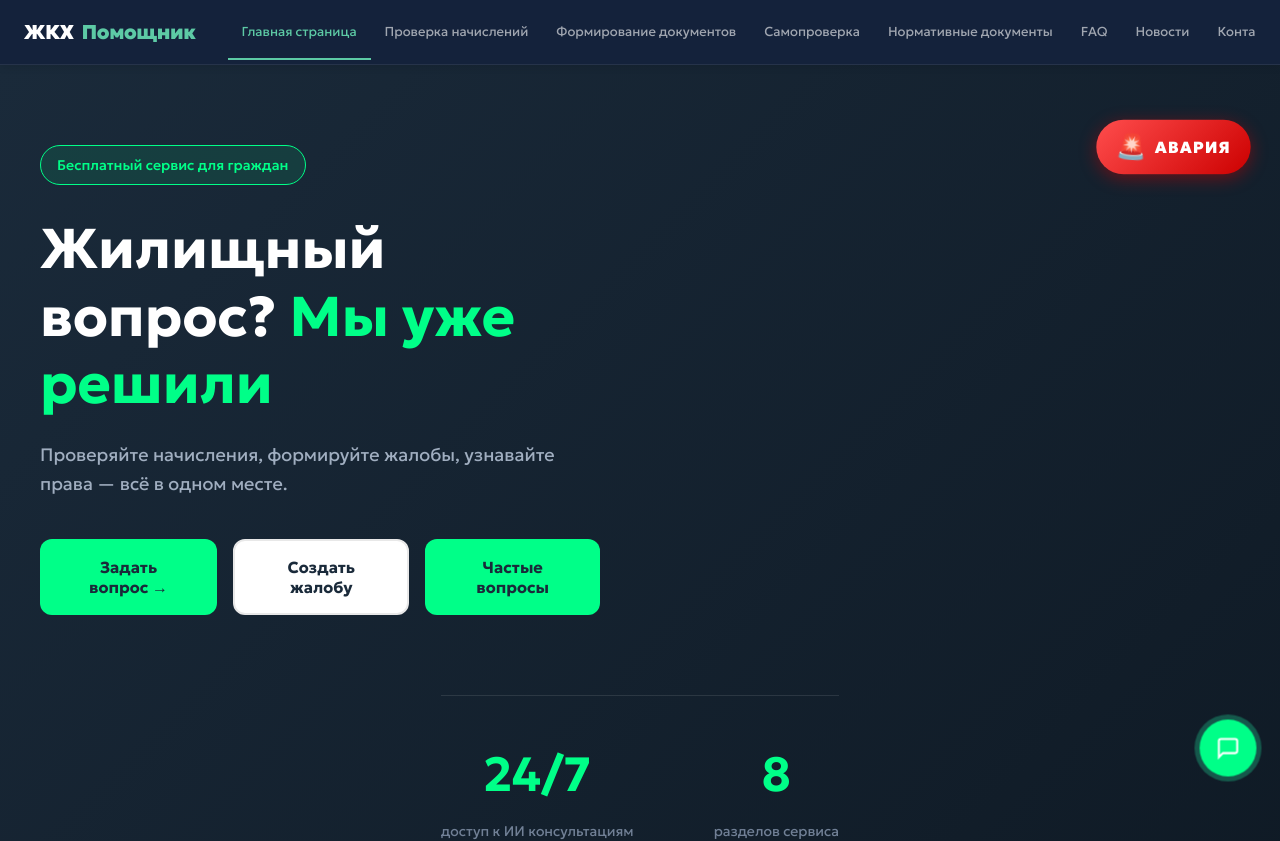
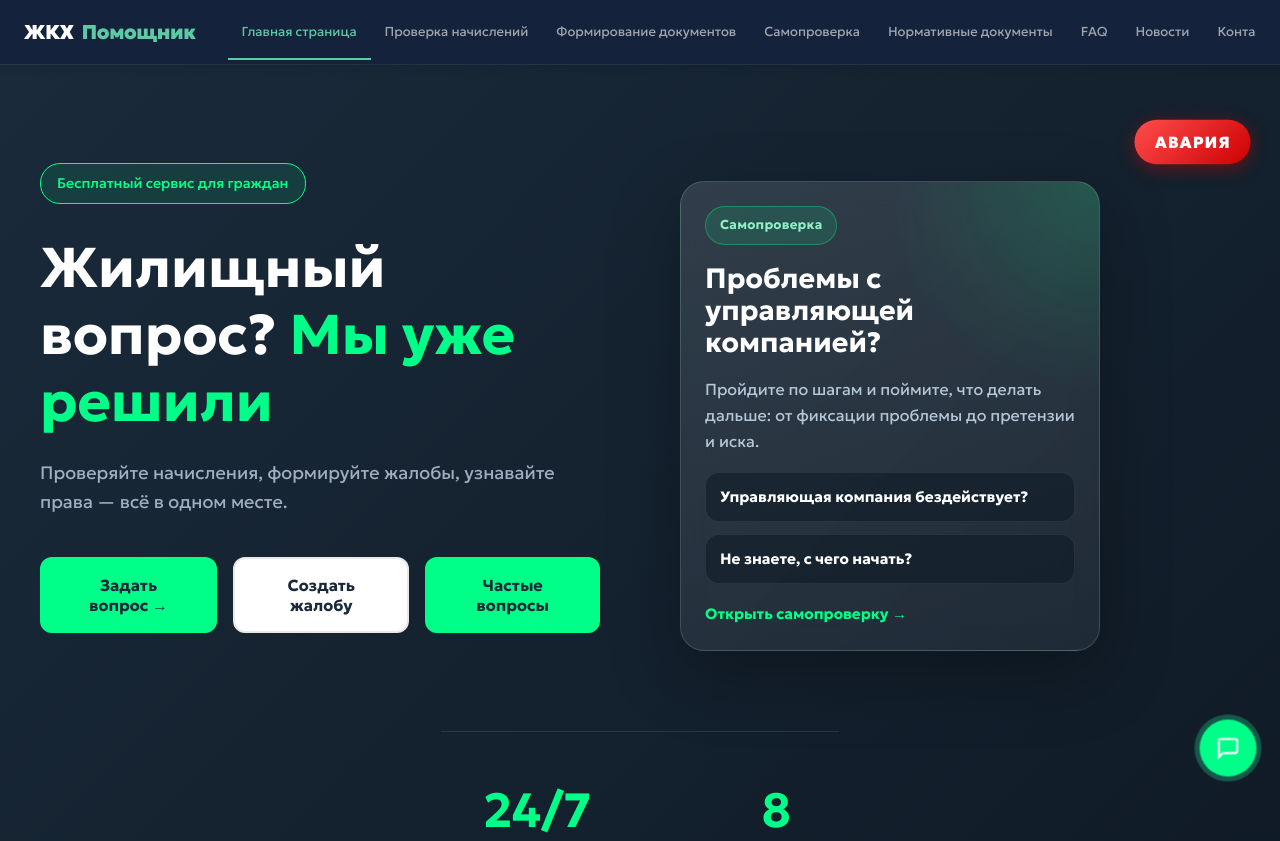
Before and after one commit to satret/zhkh-project, a React (Vite) app in the folder frontend/: page / in a window 1280 px wide. Shown: the top 841 px of the page. Built offline with nearby package versions, Linux system fonts and the light colour scheme.

Commit message:
add selfcheck to main page

```diff
--- a/frontend/src/pages/MainPage.jsx
+++ b/frontend/src/pages/MainPage.jsx
@@ -20,7 +20,6 @@ export default function HomePage({ onPageChange, onChatToggle }) {
       {/* КНОПКА ЭКСТРЕННОЙ ПОМОЩИ - В ЛЕВОМ ВЕРХНЕМ УГЛУ */}
       <div className="emergency-corner-button">
         <button className="emergency-button-top" onClick={handleEmergencyClick}>
-          <span className="emergency-icon-top">🚨</span>
           <span className="emergency-text-top">АВАРИЯ</span>
         </button>
       </div>
@@ -62,6 +61,30 @@ export default function HomePage({ onPageChange, onChatToggle }) {
 
           </div>
 
+          <aside
+            className="hero-selfcheck-card"
+            onClick={() => onPageChange && onPageChange('selfcheck')}
+            role="button"
+            tabIndex="0"
+            onKeyDown={(event) => {
+              if ((event.key === 'Enter' || event.key === ' ') && onPageChange) {
+                event.preventDefault();
+                onPageChange('selfcheck');
+              }
+            }}
+          >
+            <div className="hero-selfcheck-badge">Самопроверка</div>
+            <h2 className="hero-selfcheck-title">Проблемы с управляющей компанией?</h2>
+            <p className="hero-selfcheck-text">
+              Пройдите по шагам и поймите, что делать дальше: от фиксации проблемы до претензии и иска.
+            </p>
+            <div className="hero-selfcheck-questions">
+              <div className="hero-selfcheck-question">Управляющая компания бездействует?</div>
+              <div className="hero-selfcheck-question">Не знаете, с чего начать?</div>
+            </div>
+            <div className="hero-selfcheck-link">Открыть самопроверку →</div>
+          </aside>
+
         </div>
 
         <div className="hero-stats">
--- a/frontend/src/styles/pages.css
+++ b/frontend/src/styles/pages.css
@@ -26,6 +26,85 @@
 .hero-content {
   display: flex;
   flex-direction: column;
+}
+
+.hero-selfcheck-card {
+  position: relative;
+  align-self: stretch;
+  display: flex;
+  flex-direction: column;
+  justify-content: center;
+  gap: 18px;
+  max-width: 420px;
+  margin: 36px auto 0 0;
+  padding: 24px;
+  border-radius: 24px;
+  background:
+    radial-gradient(circle at top right, rgba(0, 255, 136, 0.16), transparent 34%),
+    linear-gradient(160deg, rgba(255, 255, 255, 0.12), rgba(255, 255, 255, 0.06));
+  border: 1px solid rgba(255, 255, 255, 0.14);
+  box-shadow: 0 24px 70px rgba(0, 0, 0, 0.28);
+  backdrop-filter: blur(14px);
+  cursor: pointer;
+  transition: transform 0.3s ease, box-shadow 0.3s ease, border-color 0.3s ease;
+}
+
+.hero-selfcheck-card:hover,
+.hero-selfcheck-card:focus-visible {
+  transform: translateY(-4px);
+  box-shadow: 0 30px 80px rgba(0, 0, 0, 0.34);
+  border-color: rgba(0, 255, 136, 0.45);
+  outline: none;
+}
+
+.hero-selfcheck-badge {
+  display: inline-flex;
+  align-items: center;
+  width: fit-content;
+  padding: 8px 14px;
+  border-radius: 999px;
+  background: rgba(0, 255, 136, 0.12);
+  border: 1px solid rgba(0, 255, 136, 0.35);
+  color: #8ff0c4;
+  font-size: 13px;
+  font-weight: 600;
+  letter-spacing: 0.02em;
+}
+
+.hero-selfcheck-title {
+  margin: 0;
+  color: #ffffff;
+  font-size: 28px;
+  line-height: 1.15;
+}
+
+.hero-selfcheck-text {
+  margin: 0;
+  color: #b7c6d5;
+  font-size: 16px;
+  line-height: 1.6;
+}
+
+.hero-selfcheck-questions {
+  display: flex;
+  flex-direction: column;
+  gap: 12px;
+}
+
+.hero-selfcheck-question {
+  padding: 12px 14px;
+  border-radius: 14px;
+  background: rgba(11, 23, 34, 0.5);
+  border: 1px solid rgba(255, 255, 255, 0.08);
+  color: #ffffff;
+  font-size: 15px;
+  font-weight: 600;
+}
+
+.hero-selfcheck-link {
+  color: #00ff88;
+  font-size: 15px;
+  font-weight: 700;
 }
 
 .hero-badge {
@@ -208,6 +287,12 @@
     align-items: center;
   }
 
+  .hero-selfcheck-card {
+    max-width: 620px;
+    margin: 16px auto 0;
+    text-align: left;
+  }
+
   .hero-badge {
     margin: 0 auto 30px;
   }
@@ -240,6 +325,20 @@
 
   .hero-description {
     font-size: 16px;
+  }
+
+  .hero-selfcheck-card {
+    padding: 24px;
+    border-radius: 22px;
+    margin-top: 8px;
+  }
+
+  .hero-selfcheck-title {
+    font-size: 24px;
+  }
+
+  .hero-selfcheck-question {
+    font-size: 15px;
   }
 
   .hero-buttons {
```
